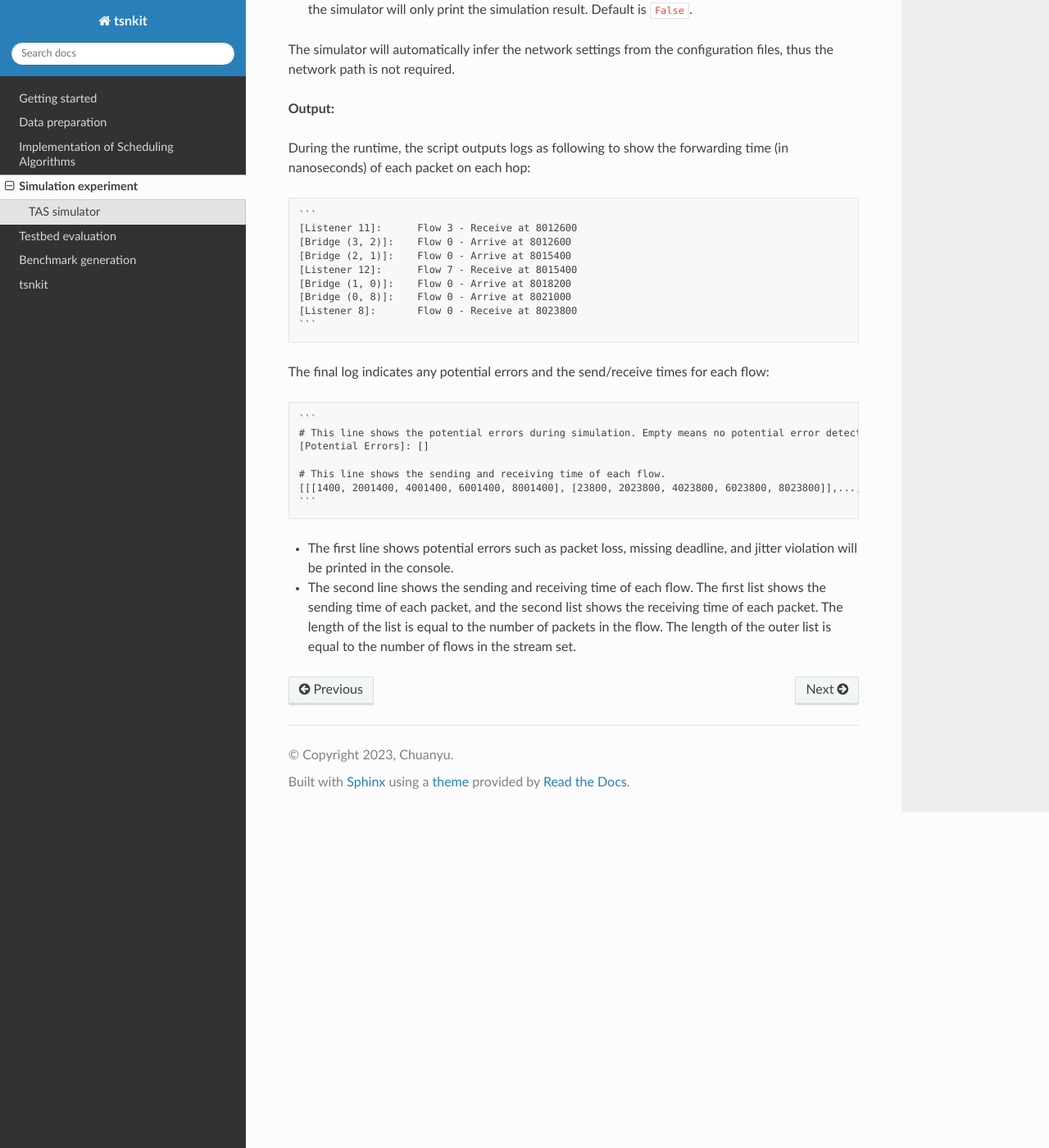
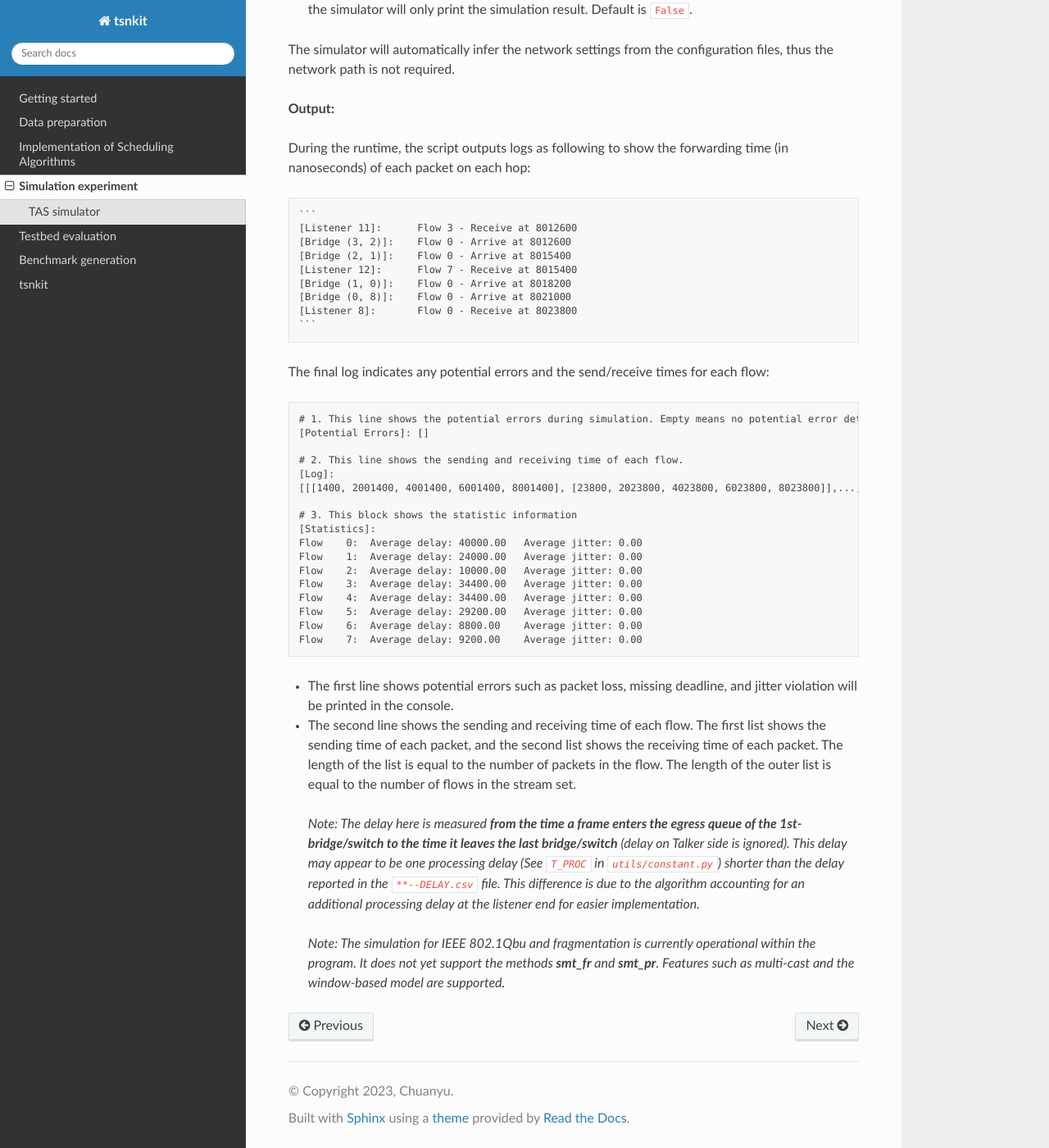
Before and after one commit to ChuanyuXue/tsnkit, a Sphinx documentation site: the page built from doc/source/simulation.md, in a window 1280 px wide and 1400 px high, scrolled down 694 px. Shown: the whole window at 82% size. Built offline with Sphinx 7.4.7 and the Read the Docs theme 2.0.0, drawn with Linux system fonts in a browser that asks for light colours.

Commit message:
Add more explaination on the delay reported in simulation

````diff
--- a/doc/source/simulation.md
+++ b/doc/source/simulation.md
@@ -43,15 +43,34 @@ During the runtime, the script outputs logs as following to show the forwarding
     [Listener 8]:       Flow 0 - Receive at 8023800
     ```
 
+
+
 The final log indicates any potential errors and the send/receive times for each flow:
 
-    ```
-    # This line shows the potential errors during simulation. Empty means no potential error detected.
+
+    # 1. This line shows the potential errors during simulation. Empty means no potential error detected.
     [Potential Errors]: []
 
-    # This line shows the sending and receiving time of each flow.
+    # 2. This line shows the sending and receiving time of each flow.
+    [Log]:
     [[[1400, 2001400, 4001400, 6001400, 8001400], [23800, 2023800, 4023800, 6023800, 8023800]],..., [15400, 2015400, 4015400, 6015400, 8015400]]]
-    ```
+
+    # 3. This block shows the statistic information
+    [Statistics]:
+    Flow    0:  Average delay: 40000.00   Average jitter: 0.00
+    Flow    1:  Average delay: 24000.00   Average jitter: 0.00
+    Flow    2:  Average delay: 10000.00   Average jitter: 0.00
+    Flow    3:  Average delay: 34400.00   Average jitter: 0.00
+    Flow    4:  Average delay: 34400.00   Average jitter: 0.00
+    Flow    5:  Average delay: 29200.00   Average jitter: 0.00
+    Flow    6:  Average delay: 8800.00    Average jitter: 0.00
+    Flow    7:  Average delay: 9200.00    Average jitter: 0.00
+
 
 - The first line shows potential errors such as packet loss, missing deadline, and jitter violation will be printed in the console.
 - The second line shows the sending and receiving time of each flow. The first list shows the sending time of each packet, and the second list shows the receiving time of each packet. The length of the list is equal to the number of packets in the flow. The length of the outer list is equal to the number of flows in the stream set.
+
+
+> *Note: The delay here is measured **from the time a frame enters the egress queue of the 1st-bridge/switch to the time it leaves the last bridge/switch** (delay on Talker side is ignored). This delay may appear to be one processing delay (See `T_PROC` in `utils/constant.py`) shorter than the delay reported in the `**--DELAY.csv` file. This difference is due to the algorithm accounting for an additional processing delay at the listener end for easier implementation.*
+
+> *Note: The simulation for IEEE 802.1Qbu and fragmentation is currently operational within the program. It does not yet support the methods **smt_fr** and **smt_pr**. Features such as multi-cast and the window-based model are supported.*
````
